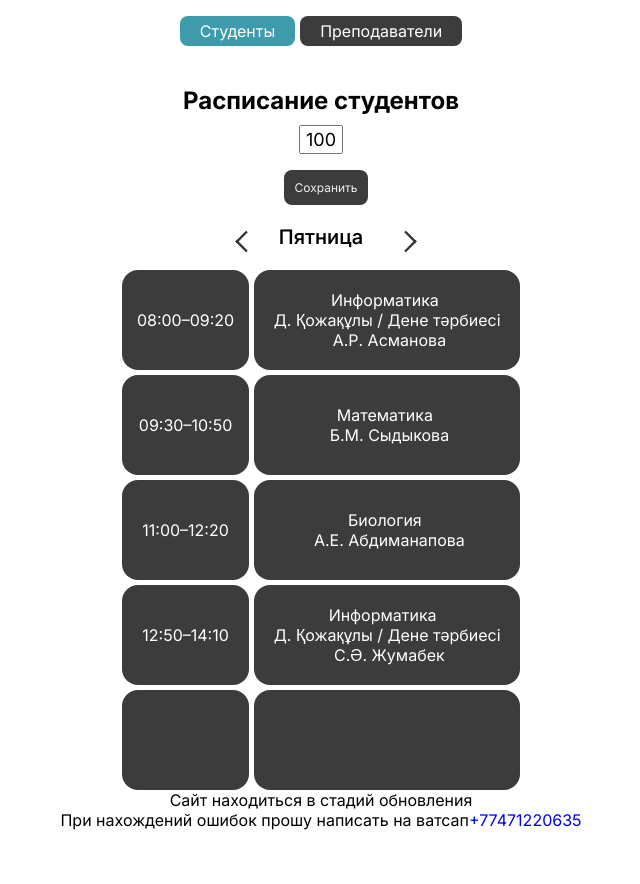
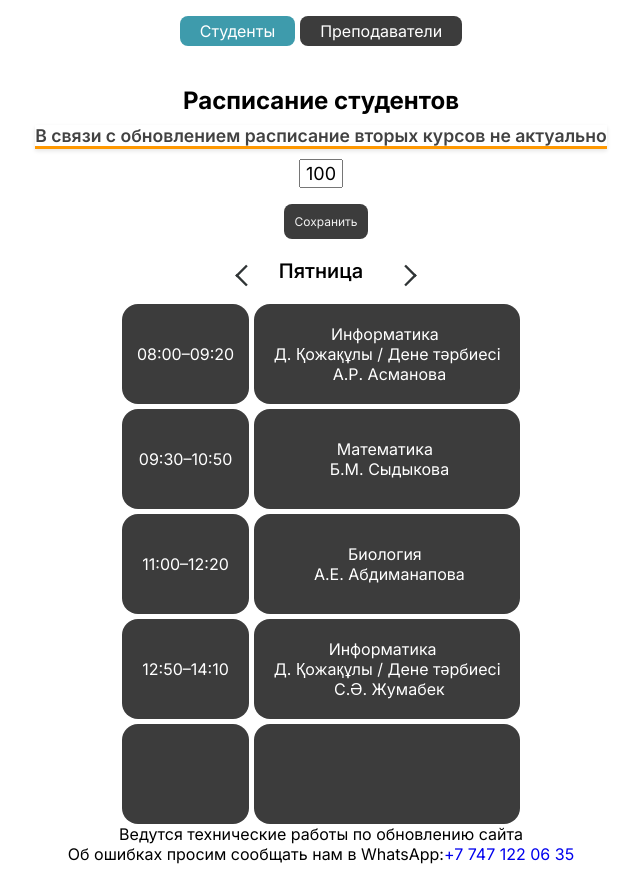
Before and after one commit to NABakosh/atfitkSchedule, a React (Vite) app: page / in a window 1280 px wide. Shown: the whole page, without its empty margins (319-959 px from the left). Before the commit the page ends 850 px from the top, so only its background shows below. Built offline with nearby package versions, Linux system fonts and the light colour scheme.

Commit message:
warning: just warning

```diff
--- a/src/App.jsx
+++ b/src/App.jsx
@@ -11,15 +11,16 @@ function App() {
       <nav className="main-nav">
         <Slider></Slider>
       </nav>
+
       <Routes>
         <Route path="/" element={<Students />} />
         <Route path="/teachers" element={<Teachers />} />
       </Routes>
       <footer className="footer">
         <p>
-          Сайт находиться в стадий обновления <br></br>При нахождений ошибок
-          прошу написать на ватсап
-          <a href="https://wa.me/+77471220635">+77471220635</a>
+          Ведутся технические работы по обновлению сайта <br></br>
+          Об ошибках просим сообщать нам в WhatsApp:
+          <a href="https://wa.me/+77471220635">+7 747 122 06 35</a>
         </p>
         <p></p>
       </footer>
--- a/src/pages/Students.jsx
+++ b/src/pages/Students.jsx
@@ -1,68 +1,71 @@
-import './student.scss'
-import schedule1 from '../schedule1.json'
-import { useState, useEffect, Suspense, lazy } from 'react'
-import left from '../assets/left.svg'
-import right from '../assets/right.svg'
+import "./student.scss";
+import schedule1 from "../schedule1.json";
+import { useState, useEffect, Suspense, lazy } from "react";
+import left from "../assets/left.svg";
+import right from "../assets/right.svg";
 function Students() {
-	const LazyTable = lazy(() => import('./components/Table'))
-	const [chosenGroup, setChosenGroup] = useState()
-	const schedule = schedule1[0]
-	const date = new Date()
-	const today = date.getDay()
-	const [day, setDay] = useState(today)
-	const [weekendDay, setWeekendDay] = useState('')
+  const LazyTable = lazy(() => import("./components/Table"));
+  const [chosenGroup, setChosenGroup] = useState();
+  const schedule = schedule1[0];
+  const date = new Date();
+  const today = date.getDay();
+  const [day, setDay] = useState(today);
+  const [weekendDay, setWeekendDay] = useState("");
   const days = [
-		'Воскресенье',
-		'Понедельник',
-		'Вторник',
-		'Среда',
-		'Четверг',
-		'Пятница',
-		'Суббота',
-	]
+    "Воскресенье",
+    "Понедельник",
+    "Вторник",
+    "Среда",
+    "Четверг",
+    "Пятница",
+    "Суббота",
+  ];
 
-	const handleInputChange = e => {
-		setChosenGroup(e.target.value)
+  const handleInputChange = (e) => {
+    setChosenGroup(e.target.value);
+  };
+  const handleChangeDay = (state) => {
+    let newDay = state + day;
+    if (newDay > 6) {
+      newDay = 0;
+    } else if (newDay < 0) {
+      newDay = 6;
     }
-	const handleChangeDay = state => {
-		let newDay = state + day
-		if (newDay > 6) {
-			newDay = 0
-		} else if (newDay < 0) {
-			newDay = 6
-		}
-		setDay(newDay)
-		setWeekendDay(days[newDay])
-	}
+    setDay(newDay);
+    setWeekendDay(days[newDay]);
+  };
   const saveGroup = () => {
-		localStorage.setItem('group', chosenGroup)
-	}
+    localStorage.setItem("group", chosenGroup);
+  };
   useEffect(() => {
-		setChosenGroup(localStorage.getItem('group') || 100)
-		setWeekendDay(days[today])
-	}, [])
+    setChosenGroup(localStorage.getItem("group") || 100);
+    setWeekendDay(days[today]);
+  }, []);
   return (
-		<div className='studentsPage'>
+    <div className="studentsPage">
       <h2>Расписание студентов </h2>
-			<main className='schedule'>
+      <header class="update-notification">
+        В связи с обновлением расписание вторых курсов не актуально
+      </header>
+      <main className="schedule">
         <div>
-					<div className='groupBar'>
+          <div className="groupBar">
             <input
-							id='group-input'
-							type='text'
+              id="group-input"
+              type="text"
               onChange={handleInputChange}
               value={chosenGroup}
             />
             <button
-							className='saveButton'
+              className="saveButton"
               onClick={() => {
-								saveGroup()
+                saveGroup();
               }}
             >
               Сохранить
             </button>
           </div>
-					<div className='day'>
+          <div className="day">
             <button onClick={() => handleChangeDay(-1)}>
               <img src={left} width={25} />
             </button>
@@ -70,7 +73,6 @@ function Students() {
             <button onClick={() => handleChangeDay(1)}>
               <img src={right} width={25} />
             </button>
-
           </div>
         </div>
         <Suspense fallback={<div>Загрузка...</div>}>
@@ -78,6 +80,6 @@ function Students() {
         </Suspense>
       </main>
     </div>
-	)
+  );
 }
-export default Students
+export default Students;
--- a/src/pages/Teachers.jsx
+++ b/src/pages/Teachers.jsx
@@ -53,6 +53,9 @@ export default function Teachers() {
     <div className={styles.teachersPage}>
       <main>
         <h2>Расписание преподавателей</h2>
+        <header class="update-notification" style={{ marginBottom: "10px" }}>
+          В связи с обновлением расписание вторых курсов не актуально
+        </header>
         <input
           placeholder="Введите фамилию!"
           className={styles.input}
--- a/src/pages/student.scss
+++ b/src/pages/student.scss
@@ -105,3 +105,19 @@
     scale: 0.9;
   }
 }
+
+.update-notification {
+  /* Фон и границы */
+  border-bottom: 3px solid #ff9800; /* Яркая оранжевая полоса снизу */
+
+  /* Текст */
+  color: #424242; /* Темно-серый, хорошо читаемый цвет текста */
+  font-size: 1.1em; /* Немного больший размер шрифта */
+  font-weight: 600; /* Полужирный шрифт, чтобы выделить */
+  text-align: center; /* Выравнивание текста по центру */
+
+  /* Отступы */
+
+  /* Эффекты */
+  box-shadow: 0 2px 4px rgba(0, 0, 0, 0.1); /* Легкая тень, чтобы приподнять блок */
+}
```
Also changed, not shown: src/pages/components/Table.jsx (line endings or trailing spaces). Lines whose indentation alone changed are shown as unchanged.
